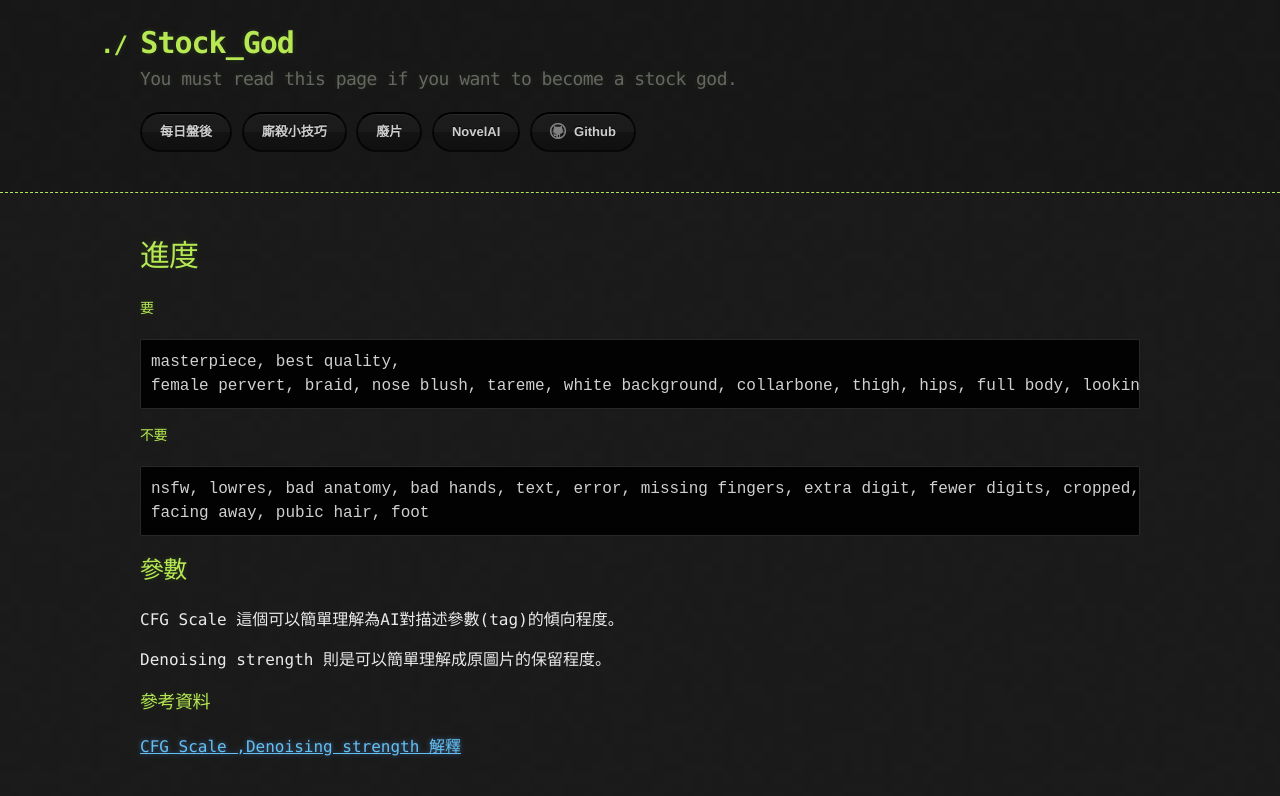
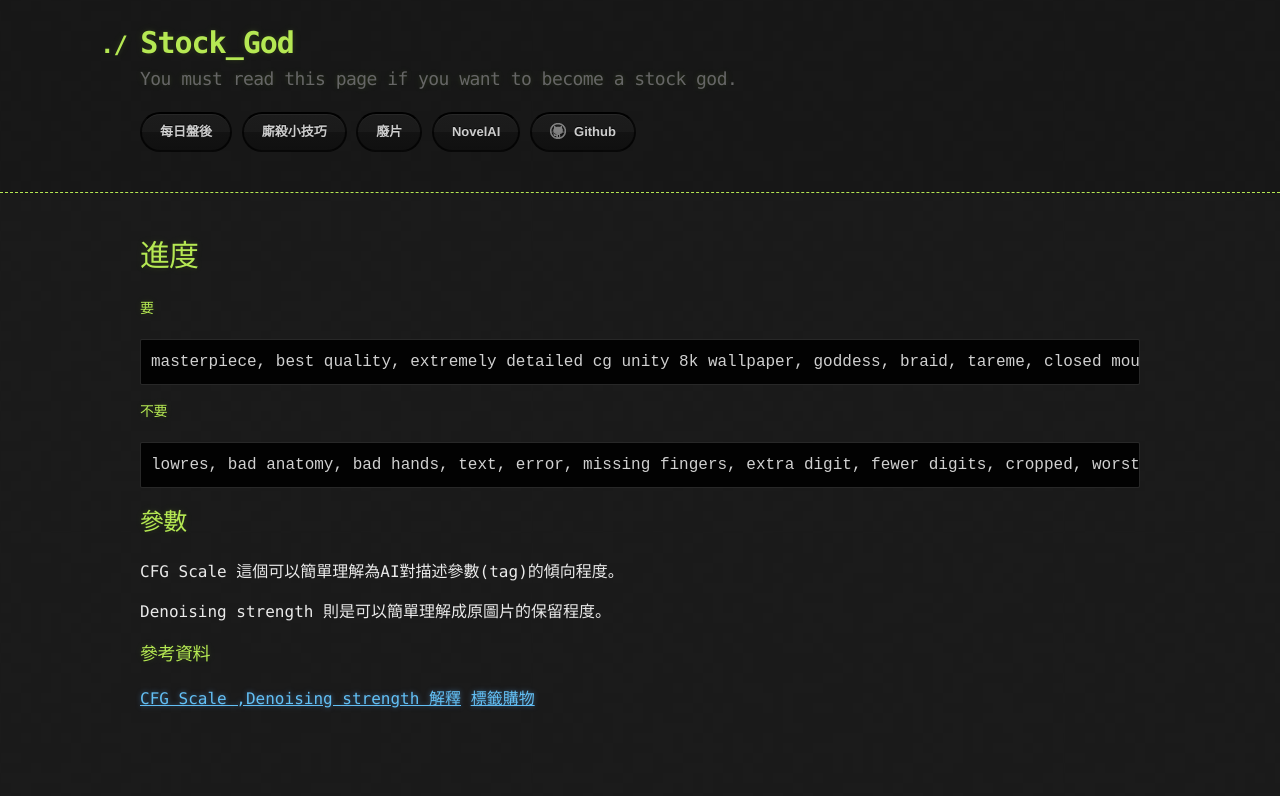
Before and after one commit to lepg5487/Stock_God, a Jekyll site: the page built from NovelAI.md, in a window 1280 px wide. Shown: the top 796 px of the page. Built offline with Jekyll 4.4.1, drawn with Linux system fonts in a browser that asks for light colours; our own code applies the rules of GitHub Pages for plain Markdown files.

Commit message:
Update NovelAI.md

````diff
--- a/NovelAI.md
+++ b/NovelAI.md
@@ -5,13 +5,11 @@ layout: testlayouts
 # 進度
 #### 要
 ```
-masterpiece, best quality,
-female pervert, braid, nose blush, tareme, white background, collarbone, thigh, hips, full body, looking at viewer, closed mouth, smile, covering breasts, heart-shaped pupils, undressing, gown
+masterpiece, best quality, extremely detailed cg unity 8k wallpaper, goddess, braid, tareme, closed mouth, smile, collarbone, thigh, hips, full body, covering breasts, caustics, forest, gown
 ```
 #### 不要
 ```
-nsfw, lowres, bad anatomy, bad hands, text, error, missing fingers, extra digit, fewer digits, cropped, worst quality, low quality, normal quality, jpeg artifacts, signature, watermark, username, blurry, bad feet, bad anatomy, bad hands, fewer digits, extra digit, missing arms,
-facing away, pubic hair, foot
+lowres, bad anatomy, bad hands, text, error, missing fingers, extra digit, fewer digits, cropped, worst quality, low quality, normal quality, jpeg artifacts, signature, watermark, username, blurry, simple background, toony, dated, low res, line art, flat colors, nsfw, pubic hair, foot, facing away, kneeling
 ```
 
 ## 參數
@@ -22,3 +20,4 @@ Denoising strength 則是可以簡單理解成原圖片的保留程度。
 ### 參考資料
 
 [CFG Scale ,Denoising strength 解釋](https://zhuanlan.zhihu.com/p/574063064)
+[標籤購物](https://tags.novelai.dev/)
````
